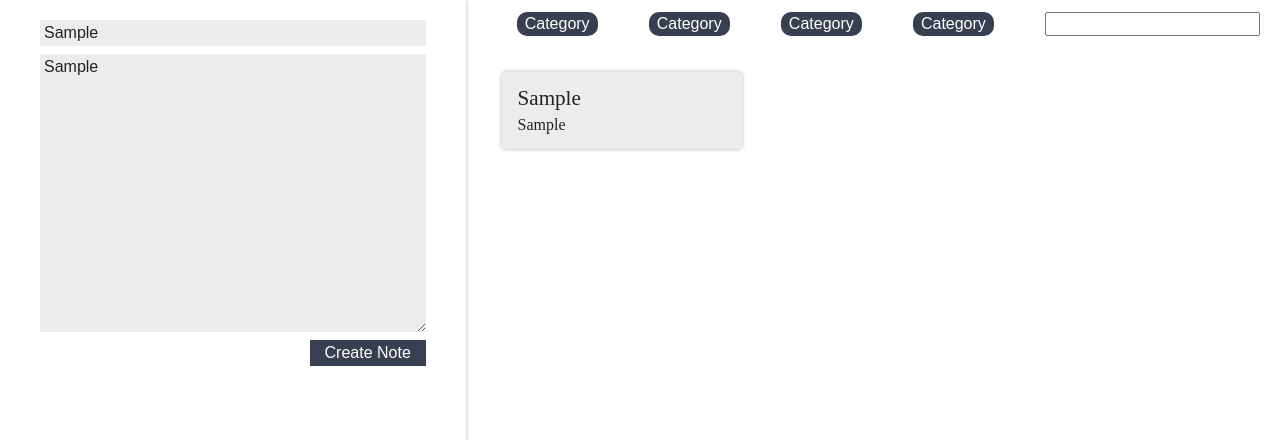
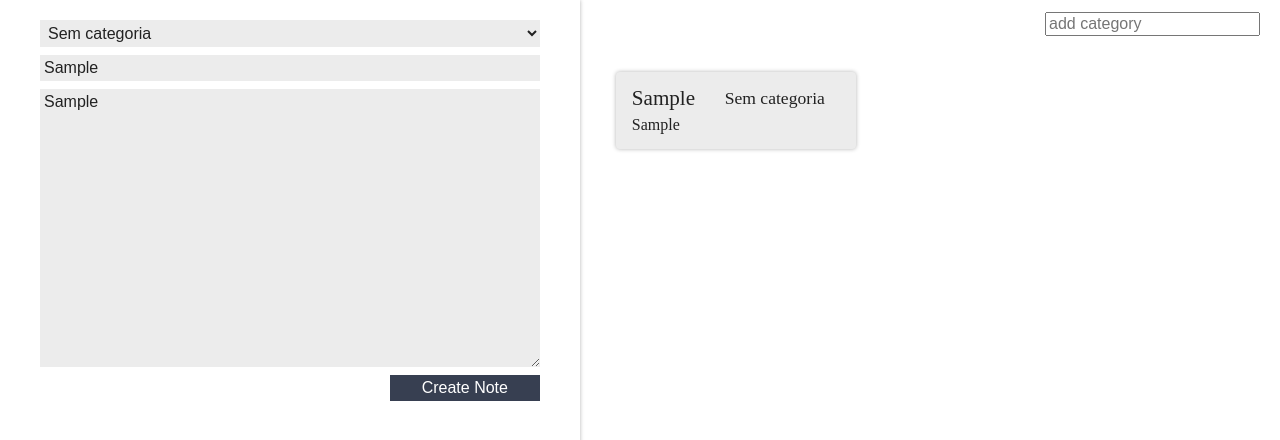
Before and after one commit to leveau10/react-starting, a React (Create React App) app in the folder ceep/: page / in a window 1280 px wide. Both pictures are taken after typing "Sample", "Sample" into the empty fields and a click on the button "Create Note". Shown: the top 440 px of the page. Built offline with nearby package versions, Linux system fonts and the light colour scheme; some icons are missing.

Commit message:
added categories

```diff
--- a/ceep/src/App.js
+++ b/ceep/src/App.js
@@ -10,15 +10,24 @@ class App extends Component{
   constructor(){
     super();
     this.state = {
-      notes:[]
+      notes:[],
+      category:[]
     }
   }
 
-  createNote(title, text){ //this method is used below}
-    const newNote = {title, text};
+  createNote(title, text, category){ //this method is used below}
+    const newNote = {title, text, category};
     const newNotesArray = [...this.state.notes, newNote]
     const newState = {
       notes:newNotesArray
+    }
+    this.setState(newState)
+  }
+
+  createCategory(categoryName){
+    const newCategoryArray = [...this.state.category, categoryName]
+    const newState = {
+      category:newCategoryArray
     }
     this.setState(newState)
   }
@@ -32,9 +41,13 @@ class App extends Component{
   render(){
     return(
       <section className="content">
-        <RegisterForm createNote={this.createNote.bind(this) /*this form only works with the params of createNote*/}/>
+        <RegisterForm
+        category={this.state.category}
+        createNote={this.createNote.bind(this) }/>
         <main className="main-content">
-          <CategoryList />
+          <CategoryList
+            createCategory={this.createCategory.bind(this)}
+            category={this.state.category}/>
           <NotesList
             deleteNote={this.deleteNote.bind(this)}
             notes={this.state.notes }/>
--- a/ceep/src/components/CategoryList/CategoryList.jsx
+++ b/ceep/src/components/CategoryList/CategoryList.jsx
@@ -1,18 +1,36 @@
 import React, { Component } from 'react';
+
 import "./style.css"
 
 class CategoryList extends Component {
-    state = {  }
+
+    _handlerEventInput(event){
+        if(event.key === "Enter"){
+            event.stopPropagation();
+            let categoryValue = event.target.value;
+            this.props.createCategory(categoryValue);
+        }
+    }
+
     render() {
         return (
             <section className="category-list">
                 <ul className="category-list_list">
-                    <li className="category-list_item">Category</li>
-                    <li className="category-list_item">Category</li>
-                    <li className="category-list_item">Category</li>
-                    <li className="category-list_item">Category</li>
+                    {this.props.category.map((category, index) => {
+                        return(
+                            <li className="category-list_item" key={index}>
+
+                                {category}
+
+                            </li>
+                        )
+
+                    })}
                 </ul>
-                <input type="text" className="category-list_input" />
+                <input type="text"
+                className="category-list_input"
+                placeholder="add category"
+                onKeyUp={this._handlerEventInput.bind(this)}/>
             </section>
          );
     }
--- a/ceep/src/components/NoteCard/NoteCard.jsx
+++ b/ceep/src/components/NoteCard/NoteCard.jsx
@@ -1,10 +1,9 @@
 import React, { Component } from "react";
 import "./style.css";
-import {ReactComponent as DeleteSVG} from "../../assets/imgs/delete.svg"
+import { ReactComponent as DeleteSVG } from "../../assets/imgs/delete.svg";
 
 class NoteCard extends Component {
-
-  delete(){
+  delete() {
     const index = this.props.index;
     this.props.deleteNote(index);
   }
@@ -15,6 +14,7 @@ class NoteCard extends Component {
         <header className="note-card_header">
           <h3 className="note-card_title">{this.props.title}</h3>
           <DeleteSVG onClick={this.delete.bind(this)} />
+          <h4>{this.props.category}</h4>
         </header>
         <p className="note-card_text">{this.props.text}</p>
       </section>
--- a/ceep/src/components/NotesList/NotesList.jsx
+++ b/ceep/src/components/NotesList/NotesList.jsx
@@ -13,7 +13,7 @@ class NotesList extends Component {
   render() {
     return (
       <ul className="notes-list">
-        {this.props.notes.map((note, index) => {
+        {this.props.notes.map((note, index, category) => {
           return (
             <li className="notes-list_item" key={index}>
 
@@ -21,7 +21,8 @@ class NotesList extends Component {
               index={index}
               deleteNote={this.props.deleteNote}
               title={note.title}
-              text={note.text}/>
+              text={note.text}
+              category={note.category}/>
 
             </li>
           );
--- a/ceep/src/components/RegisterForm/RegisterForm.jsx
+++ b/ceep/src/components/RegisterForm/RegisterForm.jsx
@@ -2,35 +2,51 @@ import React, { Component } from "react";
 import "./style.css";
 
 class RegisterForm extends Component {
-
-  constructor(props){ // the props comes from createNote from App.js
+  constructor(props) {
+    // the props comes from createNote from App.js
     super(props); //this acess the father object
     this.title = "";
-    this.texto="";
+    this.texto = "";
+    this.category="Sem categoria"
   }
 
-  _handleChangeTitle(event){ //the "_" means that the methods are private
+  _handleChangeCategory(event){
+    event.stopPropagation();
+    this.category=event.target.value;
+  }
+
+  _handleChangeTitle(event) {
+    //the "_" means that the methods are private
     event.stopPropagation();
     this.title = event.target.value;
   }
 
-  _handleChangeText(event){ //the "_" means that the methods are private
+  _handleChangeText(event) {
+    //the "_" means that the methods are private
     event.stopPropagation();
     this.text = event.target.value;
   }
 
-  _createNote(event){ //the "_" means that the methods are private
+  _createNote(event) {
+    //the "_" means that the methods are private
     event.preventDefault();
     event.stopPropagation();
-    this.props.createNote(this.title, this.text);
-
+    this.props.createNote(this.title, this.text, this.category);
   }
 
   render() {
     return (
-      <form className="register-form"
-        onSubmit={this._createNote.bind(this)}
-      >
+      <form className="register-form" onSubmit={this._createNote.bind(this)}>
+        <select
+        className="register-form_input"
+        onChange={this._handleChangeCategory.bind(this)}>
+
+          <option>Sem categoria</option>
+
+          {this.props.category.map((category) => {
+            return <option>{category}</option>;
+          })}
+        </select>
         <input
           type="text"
           placeholder="title"
```
